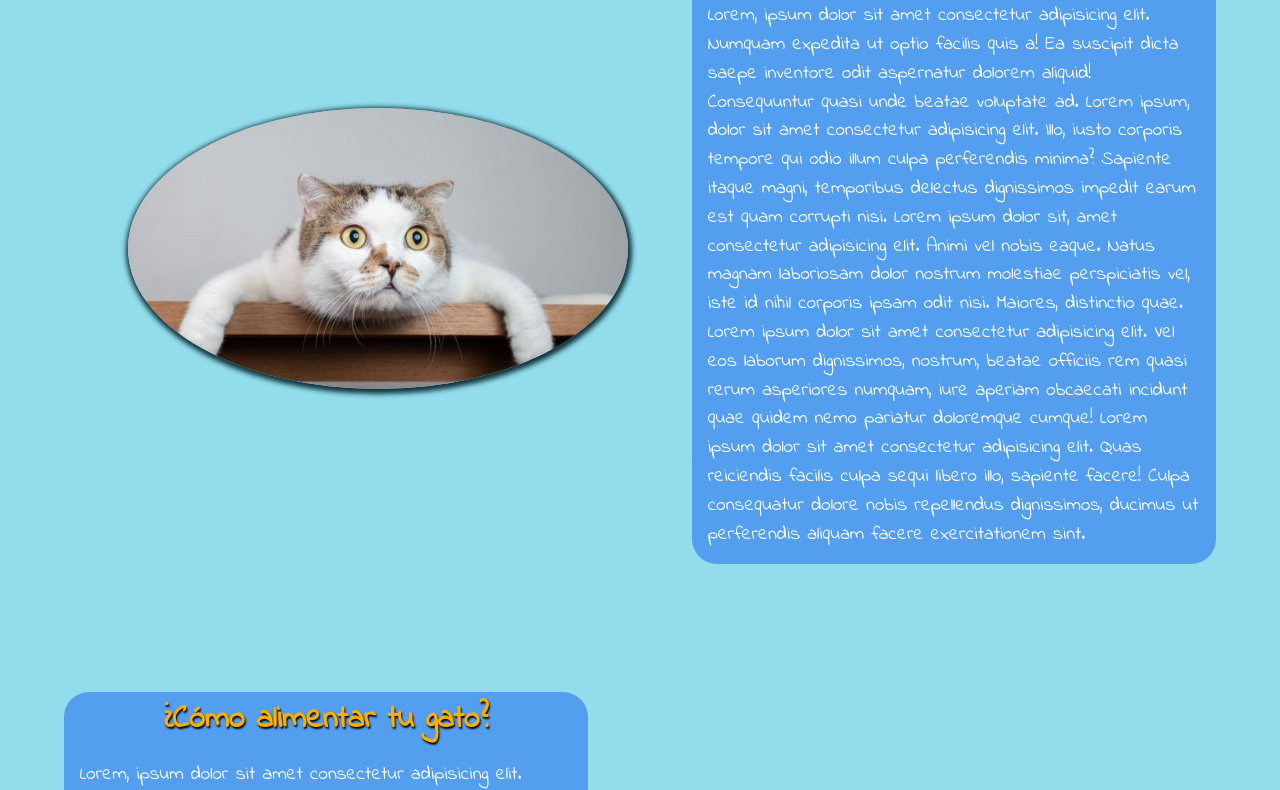
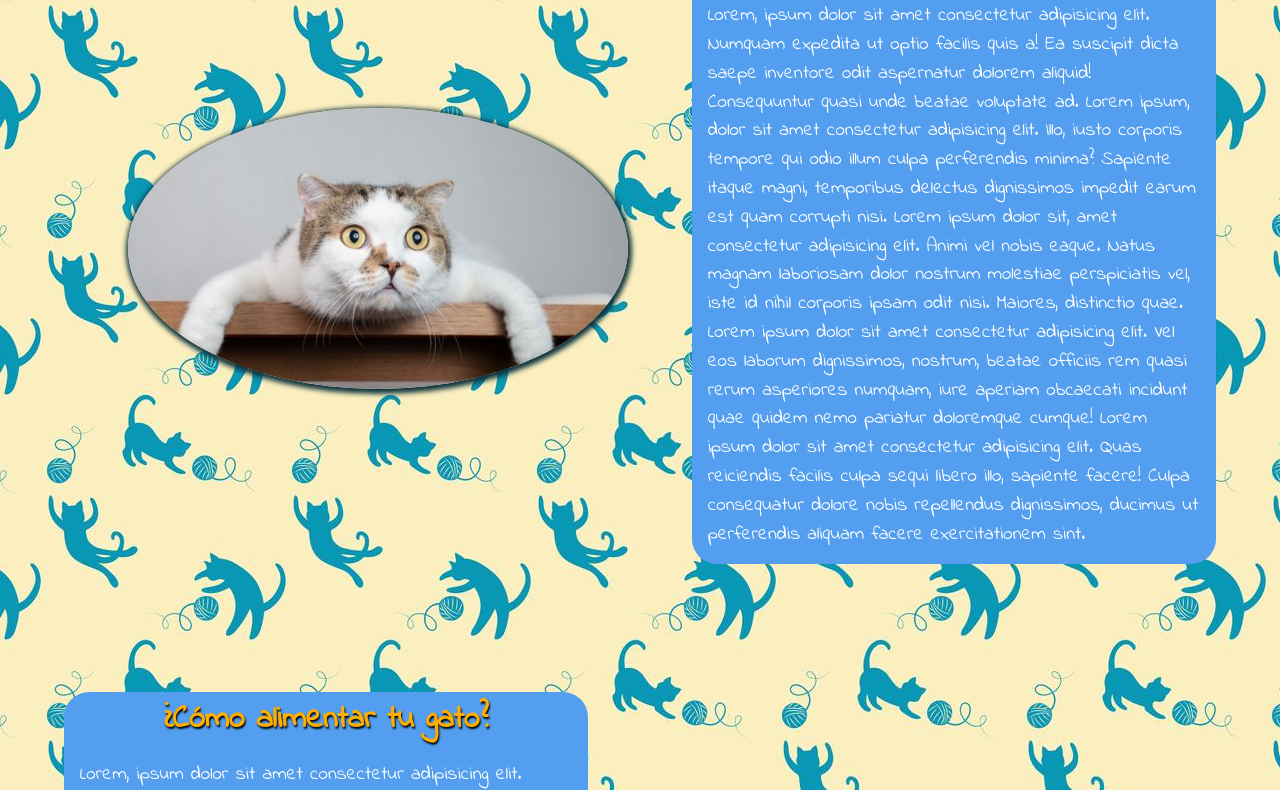
Before and after one commit to jandrearuiz/Homework1_Escalab, a plain HTML site: page index.html in a window 1280 px wide. Shown: the part 272-1062 px from the top of the page. Drawn offline with Linux system fonts and the light colour scheme; the site is published under a folder, as on GitHub Pages, so addresses that start at the root find nothing.

Commit message:
fix: main

```diff
--- a/styles/style.css
+++ b/styles/style.css
@@ -461,7 +461,7 @@ template {
       -ms-flex-direction: column;
           flex-direction: column;
   background: var(--c-five);
-  background-image: url(/assets/fondo.jpg);
+  background-image: url(../assets/fondo.jpg);
   padding-top: 2%;
 }
 
```
Also changed, not shown: 1 other file.
